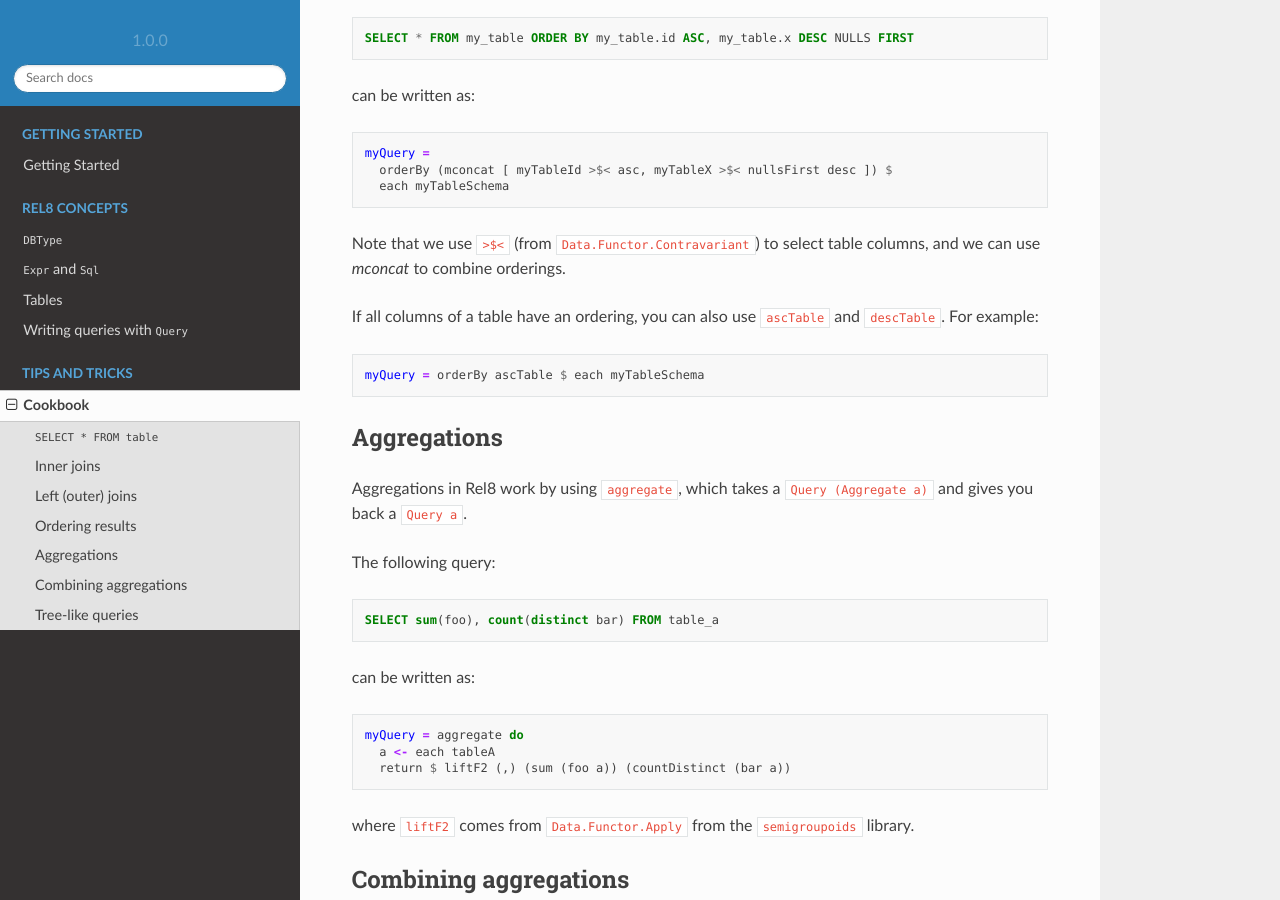
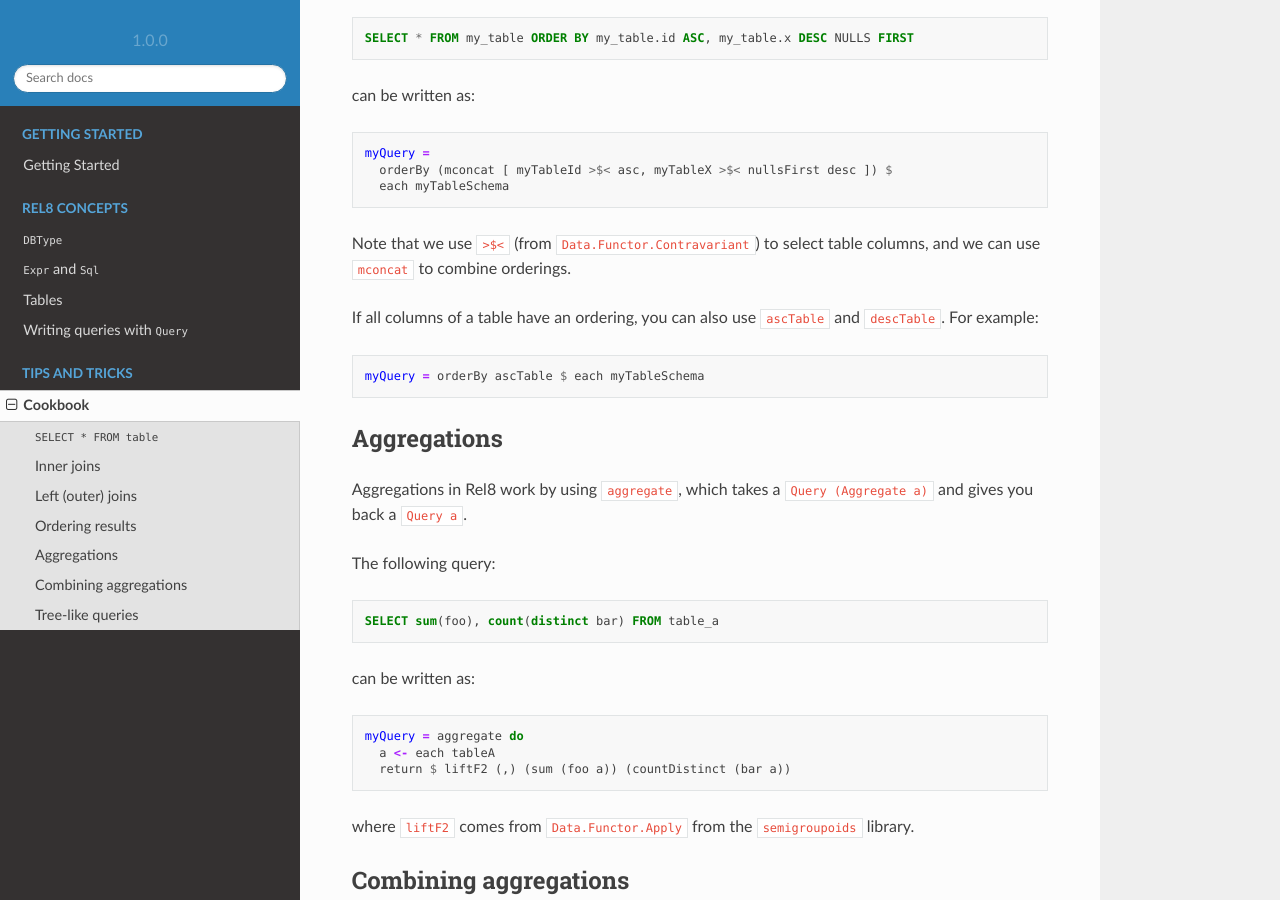
Before and after one commit to circuithub/rel8, a Sphinx documentation site: the page built from docs/cookbook.rst, in a window 1280 px wide and 900 px high, scrolled down 1385 px. Built offline with Sphinx 7.4.7 and the Read the Docs theme 2.0.0, drawn with Linux system fonts in a browser that asks for light colours.

Commit message:
Use teletype, not italics (#54)

```diff
--- a/docs/cookbook.rst
+++ b/docs/cookbook.rst
@@ -72,7 +72,7 @@ can be written as::
     each myTableSchema
 
 Note that we use ``>$<`` (from ``Data.Functor.Contravariant``) to select table
-columns, and we can use `mconcat` to combine orderings.
+columns, and we can use ``mconcat`` to combine orderings.
 
 If all columns of a table have an ordering, you can also use ``ascTable`` and
 ``descTable``. For example::
```
